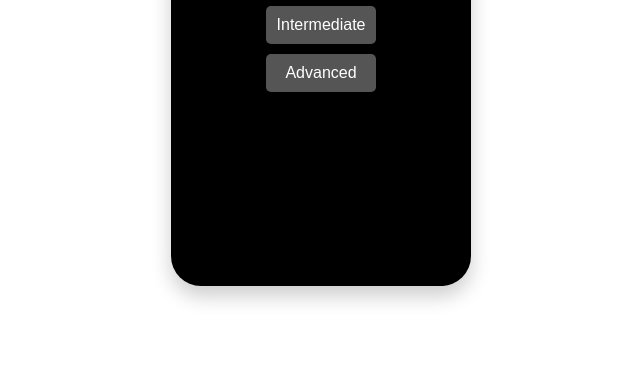
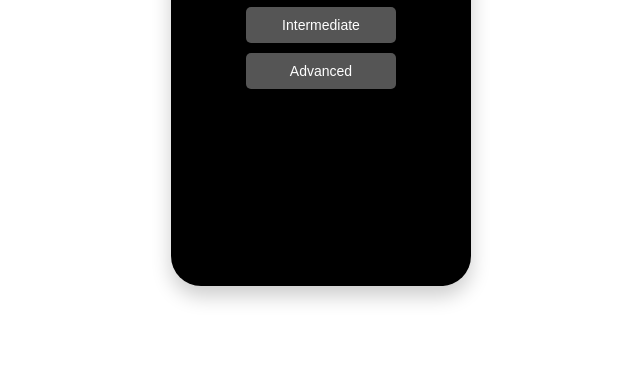
Before and after one commit to michaelsalton/4474-project, a plain HTML site: page index.html in a window 1280 px wide. Shown: the part 414-800 px from the top of the page, without its empty margins (319-959 px from the left). Drawn offline with nearby package versions, Linux system fonts and the light colour scheme.

Commit message:
editted font size of suggestions

```diff
--- a/styles.css
+++ b/styles.css
@@ -105,9 +105,9 @@ body, html {
     padding: 10px;
     border-radius: 5px;
     cursor: pointer;
-    font-size: 16px;
+    font-size: 14px;
     margin-bottom: 10px;
-    min-width: 100px; /* Minimum width for buttons */
+    min-width: 150px; /* Minimum width for buttons */
 }
 
 .level-button:hover {
@@ -118,6 +118,7 @@ body, html {
     display: none;
     background-color: #333;
     padding: 20px;
+    font-size: 25px;
     border-radius: 10px;
     color: #fff;
     margin-top: 20px;
```
